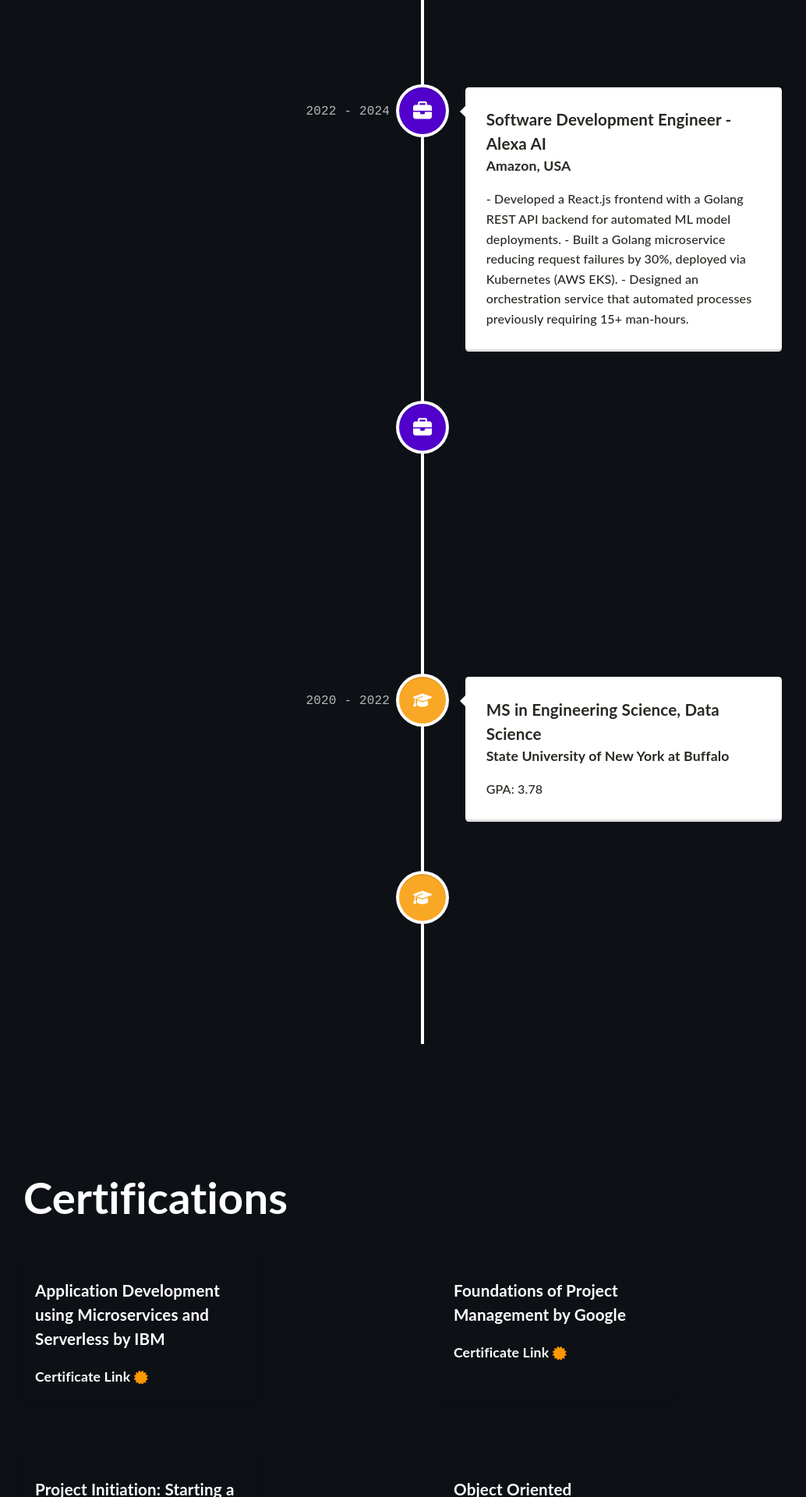
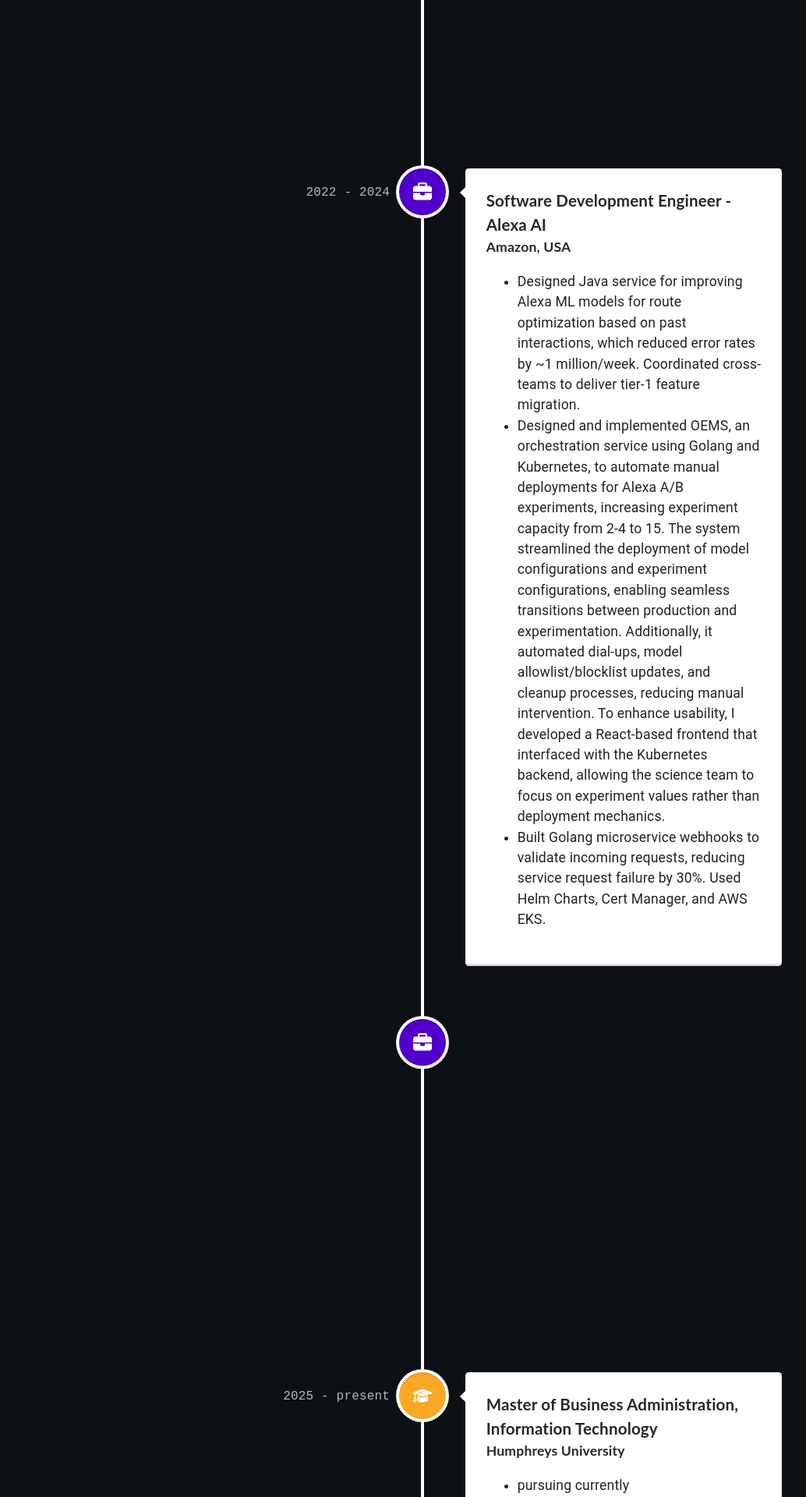
Before and after one commit to Prakul95/portfolio-react-app, a React (Vite) app: page / in a window 1280 px wide. Shown: the part 2700-4620 px from the top of the page at 78% size, without its empty margins (98-1132 px from the left). Built offline with nearby package versions, Linux system fonts and the light colour scheme; a web font is replaced by a local one.

Commit message:
Updated timeline for MBA education to be added.

```diff
--- a/src/components/Timeline.tsx
+++ b/src/components/Timeline.tsx
@@ -1,10 +1,64 @@
 import React from "react";
-import '@fortawesome/free-regular-svg-icons'
+import '@fortawesome/free-regular-svg-icons';
 import { FontAwesomeIcon } from '@fortawesome/react-fontawesome';
 import { faBriefcase, faGraduationCap } from '@fortawesome/free-solid-svg-icons';
-import { VerticalTimeline, VerticalTimelineElement }  from 'react-vertical-timeline-component';
+import { VerticalTimeline, VerticalTimelineElement } from 'react-vertical-timeline-component';
 import 'react-vertical-timeline-component/style.min.css';
-import '../assets/styles/Timeline.scss'
+import '../assets/styles/Timeline.scss';
+
+const workEx = [
+  {
+    date: "2024 - 2024",
+    title: "Freelance Software Developer",
+    subtitle: "Remote",
+    details: [
+      "Developed a React-based web application integrating a Spring Boot Java REST API backend for Amazon S3.",
+      "Implemented Kubernetes-hosted file management with pre-signed URLs for secure access.",
+      "Automated digital film slate using React and OpenCV-powered QR models, reducing manual effort."
+    ]
+  },
+  {
+    date: "2022 - 2024",
+    title: "Software Development Engineer - Alexa AI",
+    subtitle: "Amazon, USA",
+    details: [
+      "Designed Java service for improving Alexa ML models for route optimization based on past interactions, which reduced error rates by ~1 million/week. Coordinated cross-teams to deliver tier-1 feature migration.",
+      "Designed and implemented OEMS, an orchestration service using Golang and Kubernetes, to automate manual deployments for Alexa A/B experiments, increasing experiment capacity from 2-4 to 15. The system streamlined the deployment of model configurations and experiment configurations, enabling seamless transitions between production and experimentation. Additionally, it automated dial-ups, model allowlist/blocklist updates, and cleanup processes, reducing manual intervention. To enhance usability, I developed a React-based frontend that interfaced with the Kubernetes backend, allowing the science team to focus on experiment values rather than deployment mechanics.",
+      "Built Golang microservice webhooks to validate incoming requests, reducing service request failure by 30%. Used Helm Charts, Cert Manager, and AWS EKS."
+    ]
+  },
+  {
+    date: "2017 - 2019",
+    title: "Software Developer - JLL Project",
+    subtitle: "NTT DATA Services",
+    details: [
+      "Developed a Python Flask web app for generating business reports with SQL database integration.",
+      "Built a spam detection system with NLP techniques, achieving 97.3% accuracy.",
+      "Optimized report runtime from 1 hour to under 2 minutes using efficient Bash scripting."
+    ]
+  }
+];
+
+const education = [
+  {
+    date: "2025 - present",
+    title: "Master of Business Administration, Information Technology",
+    subtitle: "Humphreys University",
+    details: ["pursuing currently"]
+  },
+  {
+    date: "2020 - 2022",
+    title: "MS in Engineering Science, Data Science",
+    subtitle: "State University of New York at Buffalo",
+    details: ["GPA: 3.78"]
+  },
+  {
+    date: "2013 - 2017",
+    title: "B.Tech in Electronics & Communication",
+    subtitle: "Guru Gobind Singh Indraprastha University",
+    details: ["GPA: 3.68"]
+  }
+];
 
 function Timeline() {
   return (
@@ -12,68 +66,40 @@
       <div className="items-container">
         <h1>Career & Education History</h1>
         <VerticalTimeline>
+          {workEx.map((item, index) => (
             <VerticalTimelineElement
+              key={`work-${index}`}
               className="vertical-timeline-element--work"
-            date="2024 - present"
+              date={item.date}
               iconStyle={{ background: '#5000ca', color: 'rgb(39, 40, 34)' }}
               icon={<FontAwesomeIcon icon={faBriefcase} />}
             >
-            <h3 className="vertical-timeline-element-title">Freelance Software Developer</h3>
-            <h4 className="vertical-timeline-element-subtitle">Remote</h4>
-            <p>
-              - Developed a React-based web application integrating a Spring Boot Java REST API backend for Amazon S3.
-              - Implemented Kubernetes-hosted file management with pre-signed URLs for secure access.
-              - Automated digital film slate using React and OpenCV-powered QR models, reducing manual effort.
-            </p>
+              <h3 className="vertical-timeline-element-title">{item.title}</h3>
+              <h4 className="vertical-timeline-element-subtitle">{item.subtitle}</h4>
+              <ul>
+                {item.details.map((point, i) => (
+                  <li key={i}>{point}</li>
+                ))}
+              </ul>
             </VerticalTimelineElement>
+          ))}
+          {education.map((item, index) => (
             <VerticalTimelineElement
-            className="vertical-timeline-element--work"
-            date="2022 - 2024"
-            iconStyle={{ background: '#5000ca', color: 'rgb(39, 40, 34)' }}
-            icon={<FontAwesomeIcon icon={faBriefcase} />}
-          >
-            <h3 className="vertical-timeline-element-title">Software Development Engineer - Alexa AI</h3>
-            <h4 className="vertical-timeline-element-subtitle">Amazon, USA</h4>
-            <p>
-              - Developed a React.js frontend with a Golang REST API backend for automated ML model deployments.
-              - Built a Golang microservice reducing request failures by 30%, deployed via Kubernetes (AWS EKS).
-              - Designed an orchestration service that automated processes previously requiring 15+ man-hours.
-            </p>
-          </VerticalTimelineElement>
-          <VerticalTimelineElement
-            className="vertical-timeline-element--work"
-            date="2017 - 2019"
-            iconStyle={{ background: '#5000ca', color: 'rgb(39, 40, 34)' }}
-            icon={<FontAwesomeIcon icon={faBriefcase} />}
-          >
-            <h3 className="vertical-timeline-element-title">Software Developer - JLL Project</h3>
-            <h4 className="vertical-timeline-element-subtitle">NTT DATA Services</h4>
-            <p>
-              - Developed a Python Flask web app for generating business reports with SQL database integration.
-              - Built a spam detection system with NLP techniques, achieving 97.3% accuracy.
-              - Optimized report runtime from 1 hour to under 2 minutes using efficient Bash scripting.
-            </p>
-          </VerticalTimelineElement>
-          <VerticalTimelineElement
+              key={`edu-${index}`}
               className="vertical-timeline-element--education"
-            date="2020 - 2022"
+              date={item.date}
               iconStyle={{ background: '#f9a825', color: 'rgb(39, 40, 34)' }}
               icon={<FontAwesomeIcon icon={faGraduationCap} />}
             >
-            <h3 className="vertical-timeline-element-title">MS in Engineering Science, Data Science</h3>
-            <h4 className="vertical-timeline-element-subtitle">State University of New York at Buffalo</h4>
-            <p>GPA: 3.78</p>
+              <h3 className="vertical-timeline-element-title">{item.title}</h3>
+              <h4 className="vertical-timeline-element-subtitle">{item.subtitle}</h4>
+              <ul>
+                {item.details.map((point, i) => (
+                  <li key={i}>{point}</li>
+                ))}
+              </ul>
             </VerticalTimelineElement>
-          <VerticalTimelineElement
-            className="vertical-timeline-element--education"
-            date="2013 - 2017"
-            iconStyle={{ background: '#f9a825', color: 'rgb(39, 40, 34)' }}
-            icon={<FontAwesomeIcon icon={faGraduationCap} />}
-          >
-            <h3 className="vertical-timeline-element-title">B.Tech in Electronics & Communication</h3>
-            <h4 className="vertical-timeline-element-subtitle">Guru Gobind Singh Indraprastha University</h4>
-            <p>GPA: 3.68</p>
-          </VerticalTimelineElement>
+          ))}
         </VerticalTimeline>
       </div>
     </div>
```
Lines whose indentation alone changed are shown as unchanged.
